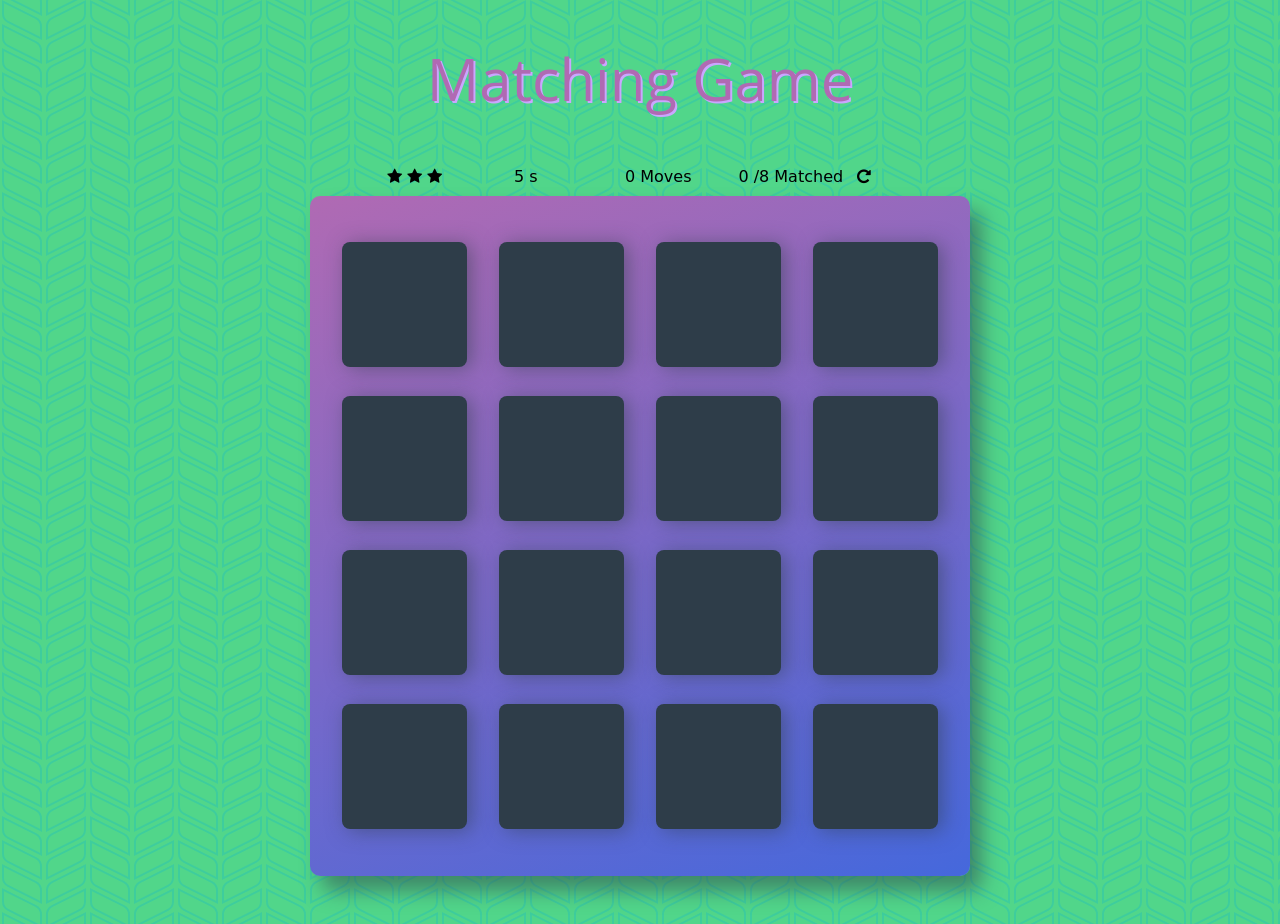
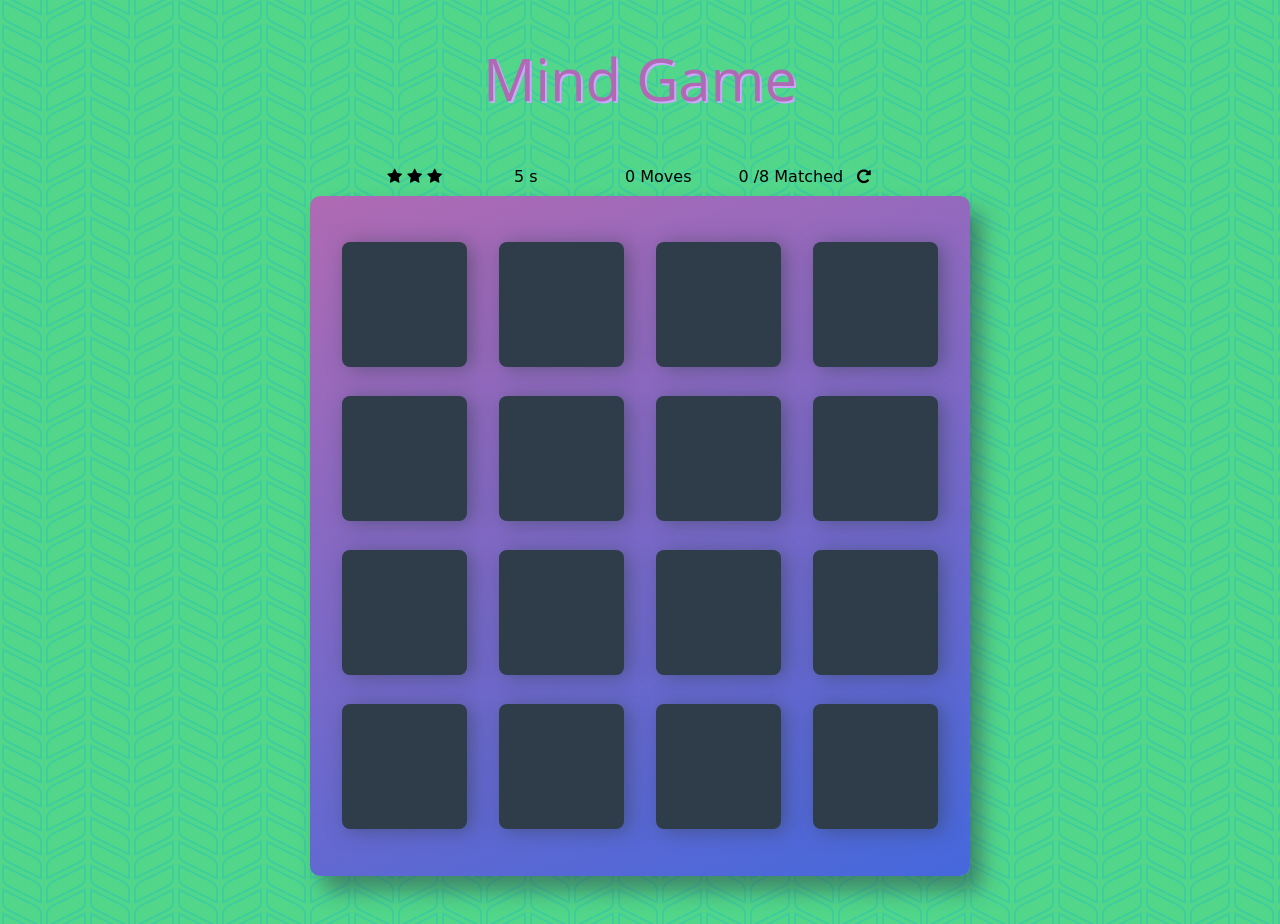
Before and after one commit to Thanigai1103/jspuz, a plain HTML site: page index.html in a window 1280 px wide. Drawn offline with Linux system fonts and the light colour scheme; a web font is replaced by a local one.

Commit message:
Update index.html

```diff
--- a/index.html
+++ b/index.html
@@ -13,7 +13,7 @@
 
     <div class="container">
         <header>
-            <h1>Matching Game</h1>
+            <h1>Mind Game</h1>
         </header>
 
         <section class="score-panel">
```
